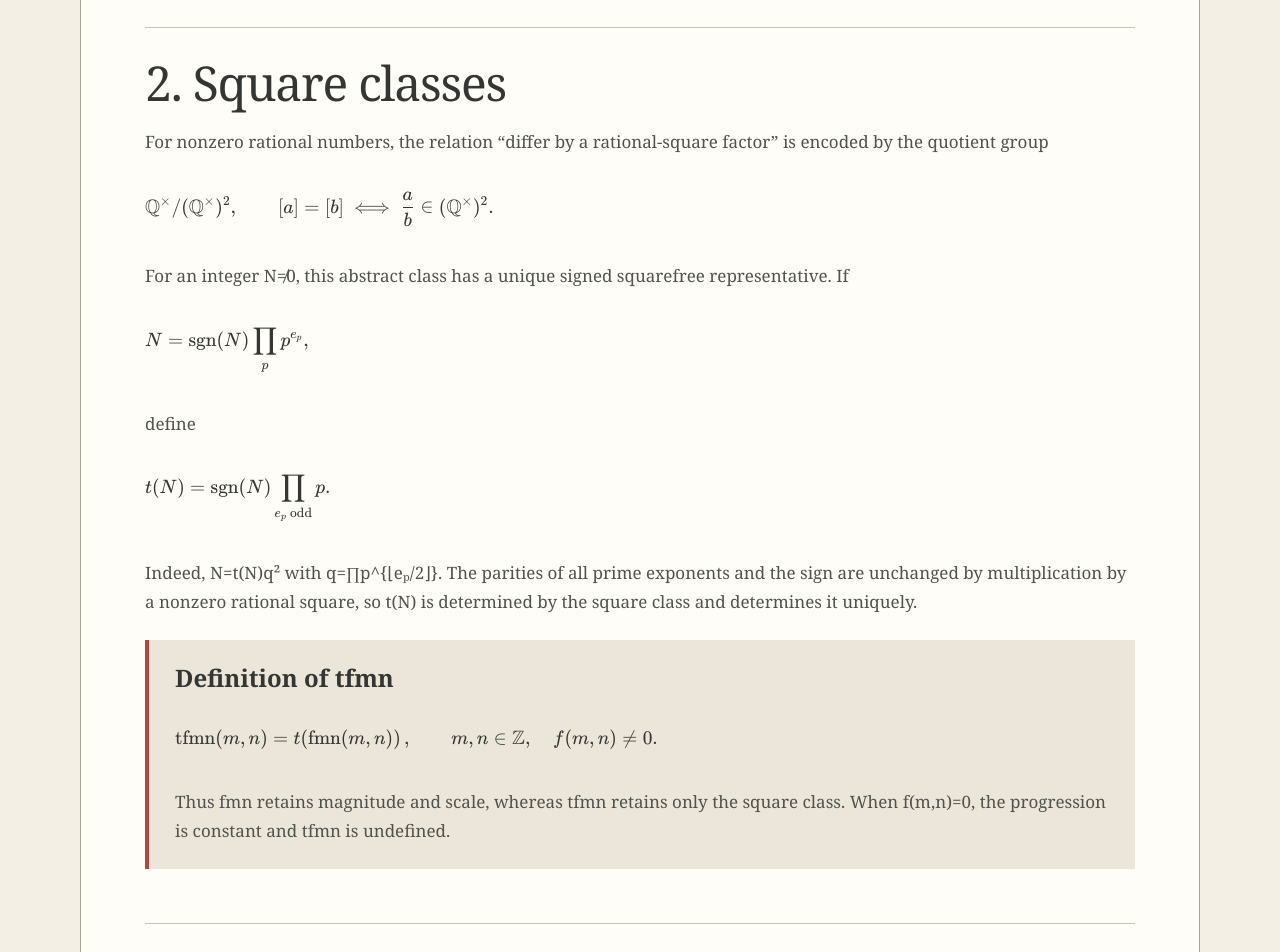
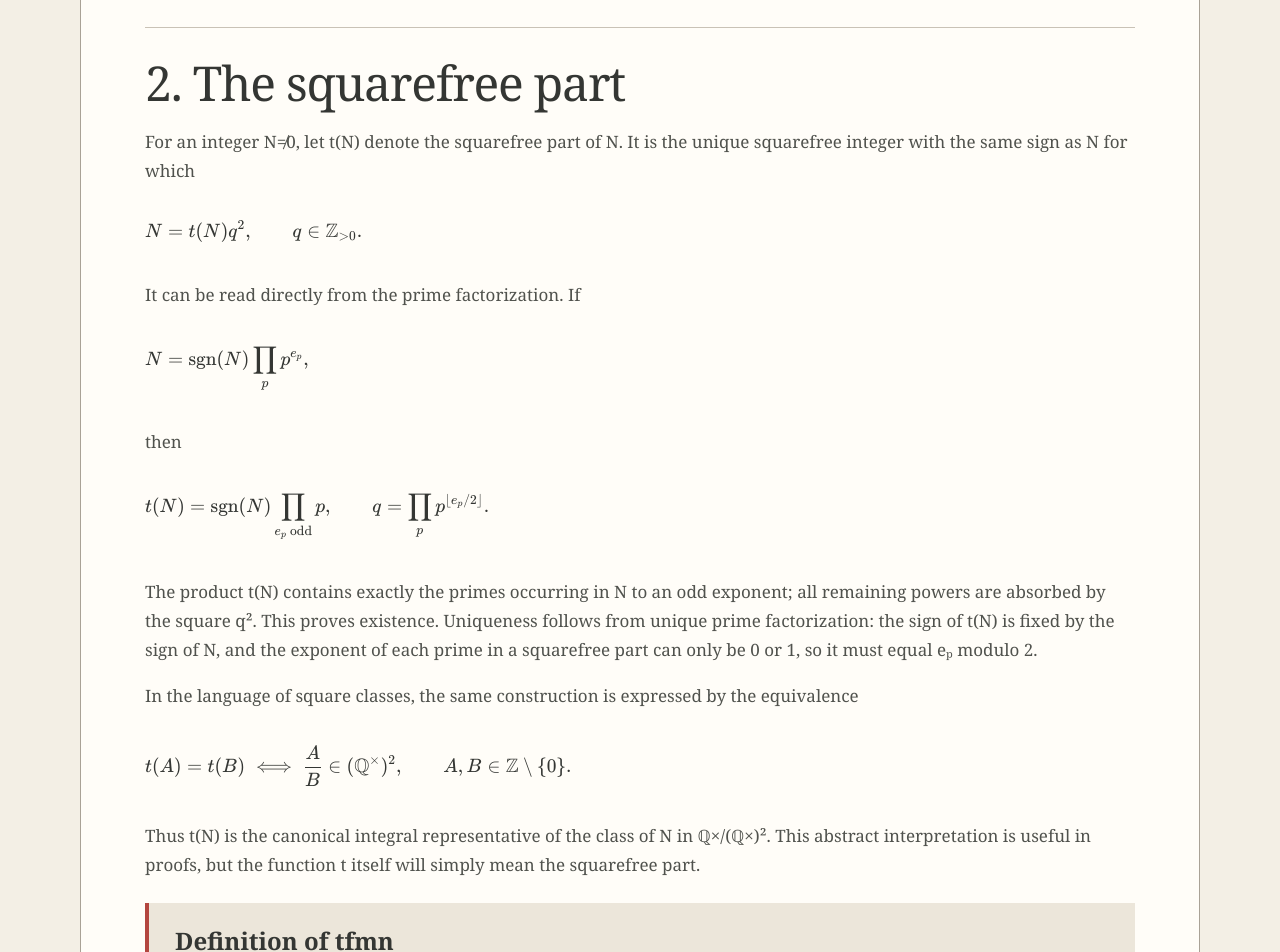
Before and after one commit to VladimirMynka/MagicSquare, a React (Vite) app in the folder frontend/: page /en/theory/fmn-tfmn in a window 1280 px wide. Shown: the part 1460-2412 px from the top of the page. Built offline with nearby package versions, Linux system fonts and the light colour scheme.

Commit message:
Explain t as the squarefree part

```diff
--- a/frontend/src/FmnTfmnTheory.tsx
+++ b/frontend/src/FmnTfmnTheory.tsx
@@ -27,8 +27,8 @@ export function FmnTfmnTheoryPage() {
           </h1>
           <p>
             {text(
-              "Функция fmn(m,n) одновременно выражает площадь пифагорового треугольника и четверть шага параметризованной прогрессии квадратов. Функция tfmn(m,n) сохраняет только квадратный класс этой величины. Равенство двух tfmn является точным критерием того, что две прогрессии можно масштабировать до общего шага.",
-              "The function fmn(m,n) is simultaneously the area of a Pythagorean triangle and one quarter of the difference in a parametrized progression of squares. The function tfmn(m,n) retains only the square class of that quantity. Equality of two tfmn values is the exact criterion for scaling two progressions to a common difference.",
+              "Функция fmn(m,n) одновременно выражает площадь пифагорового треугольника и четверть шага параметризованной прогрессии квадратов. Функция tfmn(m,n) — свободная от квадратов часть fmn(m,n). Равенство двух tfmn является точным критерием того, что две прогрессии можно масштабировать до общего шага.",
+              "The function fmn(m,n) is simultaneously the area of a Pythagorean triangle and one quarter of the difference in a parametrized progression of squares. The function tfmn(m,n) is the squarefree part of fmn(m,n). Equality of two tfmn values is the exact criterion for scaling two progressions to a common difference.",
             )}
           </p>
         </div>
@@ -87,31 +87,49 @@ V-4f(m,n),\qquad V,\qquad V+4f(m,n),
         </section>
 
         <section>
-          <h2>{text("2. Квадратные классы", "2. Square classes")}</h2>
+          <h2>{text("2. Свободная от квадратов часть", "2. The squarefree part")}</h2>
           <p>
             {text(
-              "Для ненулевых рациональных чисел отношение «отличаются в рациональный квадрат раз» задаётся фактор-группой",
-              "For nonzero rational numbers, the relation “differ by a rational-square factor” is encoded by the quotient group",
+              "Для целого N≠0 обозначим через t(N) свободную от квадратов часть N. Это единственное свободное от квадратов целое число того же знака, для которого",
+              "For an integer N≠0, let t(N) denote the squarefree part of N. It is the unique squarefree integer with the same sign as N for which",
             )}
           </p>
           <Latex display>{String.raw`
-\mathbb Q^\times/(\mathbb Q^\times)^2,\qquad
-[a]=[b]\ \Longleftrightarrow\ \frac ab\in(\mathbb Q^\times)^2.`}</Latex>
+N=t(N)q^2,\qquad q\in\mathbb Z_{>0}.`}</Latex>
           <p>
             {text(
-              "Для целого N≠0 этот абстрактный класс имеет единственного знакового бесквадратного представителя. Если",
-              "For an integer N≠0, this abstract class has a unique signed squarefree representative. If",
+              "Через разложение N на простые эта часть записывается непосредственно. Если",
+              "It can be read directly from the prime factorization. If",
             )}
           </p>
           <Latex display>{String.raw`
 N=\operatorname{sgn}(N)\prod_p p^{e_p},`}</Latex>
-          <p>{text("то определим", "define")}</p>
+          <p>{text("то", "then")}</p>
           <Latex display>{String.raw`
-t(N)=\operatorname{sgn}(N)\prod_{e_p\ \mathrm{odd}}p.`}</Latex>
+t(N)=\operatorname{sgn}(N)\prod_{e_p\ \mathrm{odd}}p,
+\qquad
+q=\prod_p p^{\lfloor e_p/2\rfloor}.`}</Latex>
           <p>
             {text(
-              "Действительно, N=t(N)q², где q=∏p^{⌊eₚ/2⌋}. Чётности всех показателей простых и знак неизменны при умножении на ненулевой рациональный квадрат, поэтому t(N) определяется квадратным классом и определяет его однозначно.",
-              "Indeed, N=t(N)q² with q=∏p^{⌊eₚ/2⌋}. The parities of all prime exponents and the sign are unchanged by multiplication by a nonzero rational square, so t(N) is determined by the square class and determines it uniquely.",
+              "В произведение t(N) входят ровно те простые, которые входят в N в нечётной степени; остальные степени целиком поглощаются квадратом q². Это доказывает существование разложения. Его единственность следует из единственности разложения на простые: знак t(N) задан знаком N, а показатель каждого простого в свободной от квадратов части может быть только 0 или 1 и потому равен остатку eₚ по модулю 2.",
+              "The product t(N) contains exactly the primes occurring in N to an odd exponent; all remaining powers are absorbed by the square q². This proves existence. Uniqueness follows from unique prime factorization: the sign of t(N) is fixed by the sign of N, and the exponent of each prime in a squarefree part can only be 0 or 1, so it must equal eₚ modulo 2.",
+            )}
+          </p>
+          <p>
+            {text(
+              "На языке квадратных классов та же конструкция выражается эквивалентностью",
+              "In the language of square classes, the same construction is expressed by the equivalence",
+            )}
+          </p>
+          <Latex display>{String.raw`
+t(A)=t(B)
+\iff
+\frac AB\in(\mathbb Q^\times)^2,
+\qquad A,B\in\mathbb Z\setminus\{0\}.`}</Latex>
+          <p>
+            {text(
+              "Поэтому t(N) является каноническим целым представителем класса N в группе ℚ×/(ℚ×)². Эта абстрактная интерпретация будет полезна для доказательств, но сама функция t далее означает просто свободную от квадратов часть.",
+              "Thus t(N) is the canonical integral representative of the class of N in ℚ×/(ℚ×)². This abstract interpretation is useful in proofs, but the function t itself will simply mean the squarefree part.",
             )}
           </p>
           <div className="theorem-block">
@@ -121,8 +139,8 @@ t(N)=\operatorname{sgn}(N)\prod_{e_p\ \mathrm{odd}}p.`}</Latex>
 \qquad m,n\in\mathbb Z,\quad f(m,n)\ne0.`}</Latex>
             <p>
               {text(
-                "Таким образом, fmn хранит величину и масштаб, а tfmn — только её квадратный класс. При f(m,n)=0 прогрессия постоянна и tfmn не определяется.",
-                "Thus fmn retains magnitude and scale, whereas tfmn retains only the square class. When f(m,n)=0, the progression is constant and tfmn is undefined.",
+                "Таким образом, tfmn(m,n) — свободная от квадратов часть fmn(m,n). При f(m,n)=0 прогрессия постоянна и tfmn не определяется.",
+                "Thus tfmn(m,n) is the squarefree part of fmn(m,n). When f(m,n)=0, the progression is constant and tfmn is undefined.",
               )}
             </p>
           </div>
@@ -158,8 +176,8 @@ H=\frac{m^2+n^2}{q}.`}</Latex>
 \frac{AB}{2}=\frac{mn(m^2-n^2)}{q^2}=T.`}</Latex>
           <p>
             {text(
-              "Следовательно, положительное tfmn-значение является квадратсвободным конгруэнтным числом. Здесь «каноничность» означает только выбор бесквадратного представителя квадратного класса: различные пары (m,n) могут задавать одно и то же T.",
-              "Therefore a positive tfmn value is a squarefree congruent number. Here “canonical” refers only to the choice of the squarefree representative of a square class: distinct pairs (m,n) may determine the same T.",
+              "Следовательно, положительное значение tfmn является свободной от квадратов частью площади и одновременно конгруэнтным числом. Различные пары (m,n) могут иметь одну и ту же свободную от квадратов часть и потому задавать одно и то же T.",
+              "Therefore a positive tfmn value is the squarefree part of the area and is also a congruent number. Distinct pairs (m,n) may have the same squarefree part and hence determine the same T.",
             )}
           </p>
         </section>
@@ -190,8 +208,8 @@ H=\frac{m^2+n^2}{q}.`}</Latex>
           <h3>{text("Доказательство", "Proof")}</h3>
           <p>
             {text(
-              "Запишем Fᵢ=Tᵢqᵢ², где Tᵢ=t(Fᵢ) — знаковое бесквадратное число. Отношение F₁/F₂ является квадратом тогда и только тогда, когда совпадают знак и чётности показателей каждого простого, то есть T₁=T₂. Произведение F₁F₂ является положительным квадратом при том же условии.",
-              "Write Fᵢ=Tᵢqᵢ², where Tᵢ=t(Fᵢ) is signed and squarefree. The quotient F₁/F₂ is a square exactly when the sign and the parity of every prime exponent agree, that is, exactly when T₁=T₂. The product F₁F₂ is a positive square under the same condition.",
+              "Запишем Fᵢ=Tᵢqᵢ², где Tᵢ=t(Fᵢ) — свободная от квадратов часть Fᵢ. Отношение F₁/F₂ является квадратом тогда и только тогда, когда совпадают знак и чётности показателей каждого простого, то есть T₁=T₂. Произведение F₁F₂ является положительным квадратом при том же условии.",
+              "Write Fᵢ=Tᵢqᵢ², where Tᵢ=t(Fᵢ) is the squarefree part of Fᵢ. The quotient F₁/F₂ is a square exactly when the sign and the parity of every prime exponent agree, that is, exactly when T₁=T₂. The product F₁F₂ is a positive square under the same condition.",
             )}
           </p>
           <p>
--- a/frontend/src/TheoryPages.tsx
+++ b/frontend/src/TheoryPages.tsx
@@ -122,8 +122,8 @@ export function TheoryIndexPage() {
             "The fmn and tfmn functions",
           ),
           summary: text(
-            "Площади пифагоровых треугольников, квадратные классы, критерий согласования шагов двух прогрессий и эллиптическая кривая одного tfmn.",
-            "Areas of Pythagorean triangles, square classes, the criterion for matching two progression differences, and the elliptic curve of a tfmn value.",
+            "Площади пифагоровых треугольников, свободная от квадратов часть fmn, критерий согласования шагов двух прогрессий и эллиптическая кривая одного tfmn.",
+            "Areas of Pythagorean triangles, the squarefree part of fmn, the criterion for matching two progression differences, and the elliptic curve of a tfmn value.",
           ),
         },
         {
--- a/frontend/src/seo.ts
+++ b/frontend/src/seo.ts
@@ -243,15 +243,15 @@ const STATIC_METADATA: Readonly<
   },
   "theory/fmn-tfmn": {
     ru: {
-      title: "Функции fmn и tfmn: квадратные классы прогрессий",
+      title: "Функции fmn и tfmn: свободная от квадратов часть",
       description:
-        "Точная теория fmn и tfmn: площади пифагоровых треугольников, бесквадратные представители, согласование шагов прогрессий и конгруэнтные эллиптические кривые.",
+        "Точная теория fmn и tfmn: площади пифагоровых треугольников, свободная от квадратов часть, согласование шагов прогрессий и конгруэнтные эллиптические кривые.",
       type: "Article",
     },
     en: {
-      title: "The fmn and tfmn Functions: Square Classes of Progressions",
+      title: "The fmn and tfmn Functions: The Squarefree Part",
       description:
-        "The exact theory of fmn and tfmn: Pythagorean-triangle areas, squarefree representatives, matching progression differences, and congruent-number elliptic curves.",
+        "The exact theory of fmn and tfmn: Pythagorean-triangle areas, squarefree parts, matching progression differences, and congruent-number elliptic curves.",
       type: "Article",
     },
   },
```
